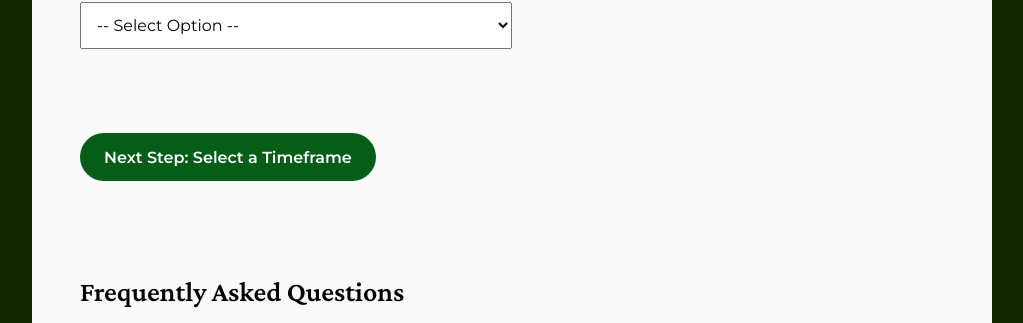
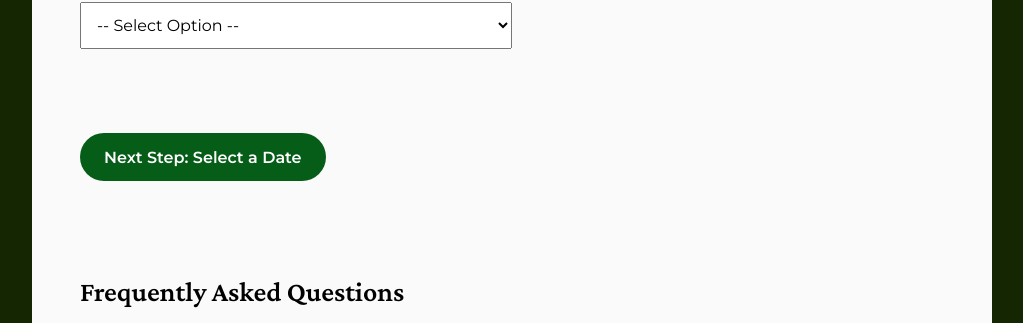
Before and after one commit to seanvanderaa/ekolinq, a Flask app: template templates/request.html in a window 1280 px wide. Shown: the part 1562-1885 px from the top of the page, without its empty margins (128-1151 px from the left). Run offline with Flask 3, Linux system fonts and the light colour scheme; the template is opened without the code that fills it: values that come from a table or form of the project are taken from there, others are empty; parts of the project's set-up code (start-up, migrations or seed data) failed here and were passed over; some libraries are stand-ins or nearby versions.

Commit message:
Final push?

```diff
--- a/app.py
+++ b/app.py
@@ -242,10 +242,10 @@ def create_app():
     migrate = Migrate(app, db)
 
     # Create tables once if needed
-    #with app.app_context():
-        #db.drop_all()
-        #db.create_all()
-        #seed_schedule_if_necessary()
+    # with app.app_context():
+    #     db.drop_all()
+    #     db.create_all()
+    #     seed_schedule_if_necessary()
 
     # --------------------------------------------------
     # RATE-LIMIT SCOPES (shared limits)
@@ -1766,46 +1766,63 @@ def create_app():
     @app.route('/view-route-info')
     @login_required
     def view_route_info():
-        selected_date = request.args.get('date')
-        current_app.logger.info("GET /view-route-info - user requested route info for date=%s", selected_date)
-
-        if not selected_date:
+        # 1) Grab the raw string
+        date_str = request.args.get('date')
+        current_app.logger.info("GET /view-route-info - user requested route info for date=%s", date_str)
+
+        if not date_str:
             current_app.logger.warning("No 'date' parameter provided to /view-route-info.")
-
             return "Date parameter is required", 400
 
-        formatted_date = format_date(selected_date)
-
-        # Query "Requested" pickups
+        # 2) Parse & validate
+        try:
+            selected_date = datetime.strptime(date_str, '%Y-%m-%d').date()
+        except ValueError:
+            current_app.logger.error("Invalid date format: %s", date_str)
+            return "Invalid date format, expected YYYY-MM-DD", 400
+
+        # 3) For display only
+        formatted_date = format_date(date_str)
+
+        # 4) Query by the actual date object, not the raw string
         all_pickups = PickupRequest.query.filter_by(
-            request_date=selected_date,
+            request_date=selected_date
         ).all()
-        current_app.logger.debug("Found %d 'Requested' pickups for date=%s", len(all_pickups), selected_date)
-
-
-        requested_addresses = [p.address + ", " + p.city + " CA" for p in all_pickups]
-
-        # Now call our route-optimization function
+        current_app.logger.debug(
+            "Found %d 'Requested' pickups for date=%s",
+            len(all_pickups),
+            selected_date
+        )
+
+        requested_addresses = [
+            f"{p.address}, {p.city} CA"
+            for p in all_pickups
+        ]
+
         admin_cfg = DBConfig.query.filter_by(key='admin_address').first()
-        depot     = admin_cfg.value
-
-        try:
-            sorted_addresses, total_time_seconds, leg_times = compute_optimized_route(
-                requested_addresses,
-                start_location=depot,           # identical start/end rules as live view
-                end_location=depot
-            )
-        except Exception:
-            current_app.logger.exception("Distance-matrix/TSP error")
-            sorted_addresses, total_time_seconds, leg_times = requested_addresses, 0, []
-
-        total_time_str = seconds_to_pretty(total_time_seconds)
+        depot = admin_cfg.value
+
+        # 5) Compare properly against today()
+        if selected_date >= date.today():
+            try:
+                sorted_addresses, total_time_seconds, leg_times = compute_optimized_route(
+                    requested_addresses,
+                    start_location=depot,
+                    end_location=depot
+                )
+            except Exception:
+                current_app.logger.exception("Distance-matrix/TSP error")
+                sorted_addresses, total_time_seconds, leg_times = requested_addresses, 0, []
+
+            total_time_str = seconds_to_pretty(total_time_seconds)
+        else:
+            total_time_str = "Old Route, No Estimate."
 
         return render_template(
             'admin/view_route_info.html',
             date=formatted_date,
-            all_pickups = all_pickups,
-            total_time_str = total_time_str,
+            all_pickups=all_pickups,
+            total_time_str=total_time_str,
         )
 
     def _clean_coord(s: str | None) -> str | None:
--- a/templates/request.html
+++ b/templates/request.html
@@ -141,7 +141,7 @@
         </div>
         <div id="submit-btn-loader-wrapper">
           <button type="submit" id="init-submit-btn" class="submit-btn">
-            <span>Next Step: <span>Select a Timeframe</span></span>
+            <span>Next Step: <span>Select a Date</span></span>
           </button>
           <div id="loader-wrapper">
             <div id="loader" class="loader"></div>
```
Also changed, not shown: 1 other file.
